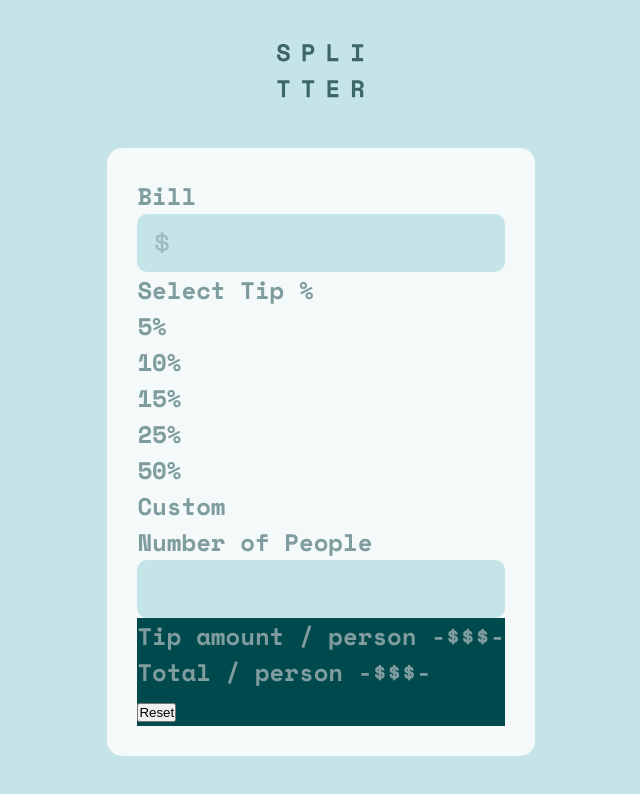
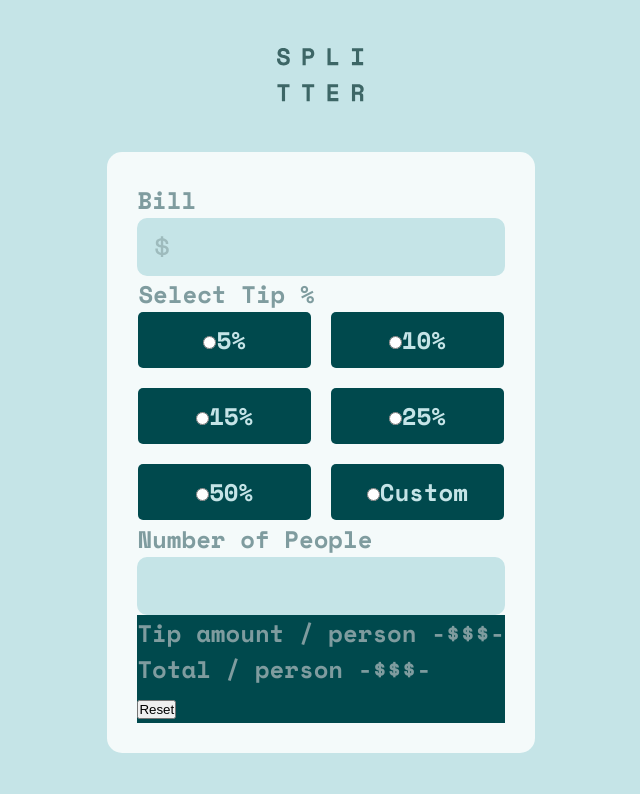
Before and after one commit to kujerocoding/tip-calculator-app, a React (Vite) app: page / in a window 1280 px wide. Shown: the top 794 px of the page, without its empty margins (319-959 px from the left). Built offline with nearby package versions, Linux system fonts and the light colour scheme.

Commit message:
add styles to the fieldset elements

```diff
--- a/src/App.css
+++ b/src/App.css
@@ -80,3 +80,18 @@ input {
     background-position: center;
     background-size: 30%;
 }
+
+fieldset{
+    border: 1px solid transparent;
+    display: grid;
+    grid-template-columns: repeat(2, 1fr);
+    gap: 20px;
+}
+
+fieldset > label{
+    background-color: var(--VERYDARKCYAN);
+    border-radius: 5px;
+    text-align: center;
+    color: var(--LIGHTGRAYISHCYAN);
+    padding-block: 10px;
+}
--- a/src/App.jsx
+++ b/src/App.jsx
@@ -9,15 +9,16 @@ const App = () => {
         <form>
           <label className="label--bill">Bill</label>
           <input type="text" />
-          <label htmlFor="">Select Tip %</label>
-          <div>
-            <p>5%</p>
-            <p>10%</p>
-            <p>15%</p>
-            <p>25%</p>
-            <p>50%</p>
-            <p>Custom</p>
-          </div>
+          <fieldset>
+            <legend>Select Tip %</legend>
+
+            <label><input id='five' type="radio" />5%</label>
+            <label><input id='ten' type="radio" />10%</label>
+            <label><input id='fifteen' type="radio" />15%</label>
+            <label><input id='twentyfive' type="radio" />25%</label>
+            <label><input id='fifty' type="radio" />50%</label>
+            <label><input id='custom' type="radio" />Custom</label>
+          </fieldset>
           <label htmlFor="">Number of People</label>
           <input type="number" />
         </form>
```
